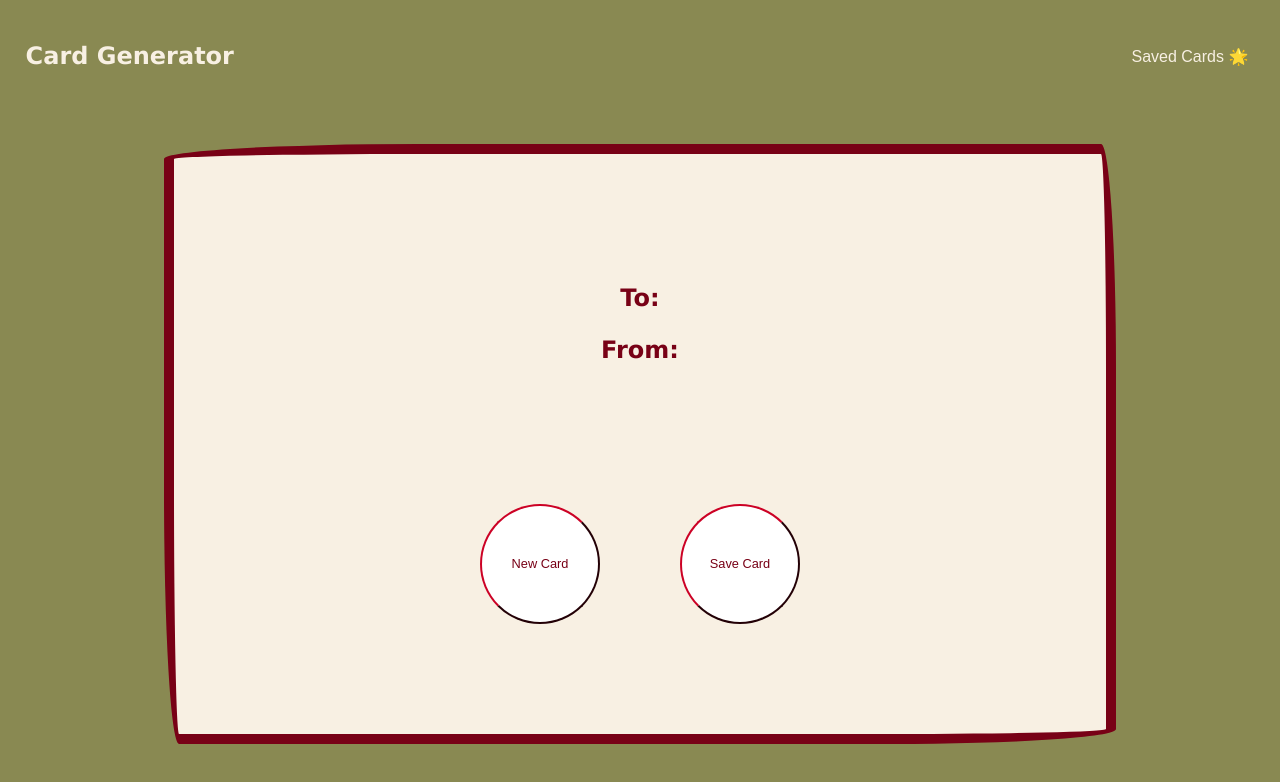
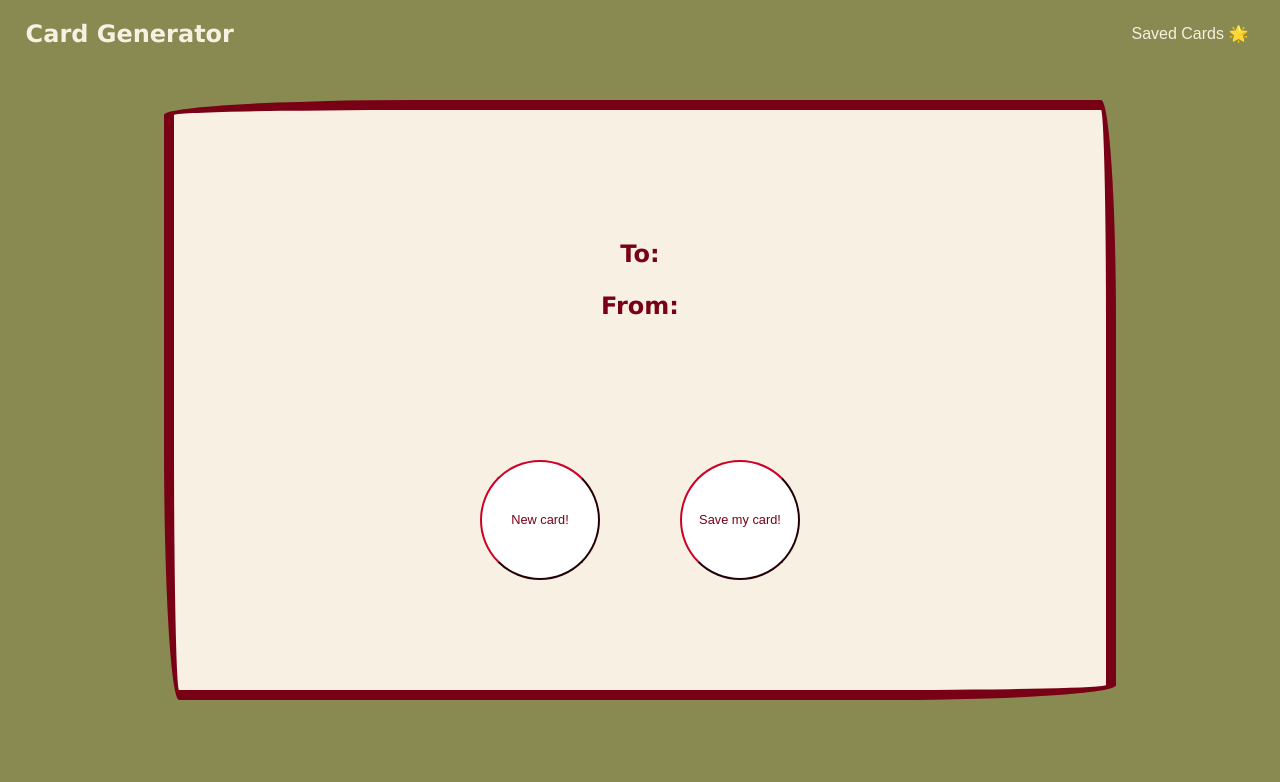
Before and after one commit to kpn678/stretch-tech, a React (Create React App) app: page /preview-card in a window 1280 px wide. Shown: the top 782 px of the page. Built offline with nearby package versions, Linux system fonts and the light colour scheme.

Commit message:
Fix margins/borders and remove unused code

```diff
--- a/src/Components/App/App.css
+++ b/src/Components/App/App.css
@@ -1,48 +1,50 @@
 main {
-  font-family:'Lucida Sans', 'Lucida Sans Regular', 'Lucida Grande', 'Lucida Sans Unicode', Geneva, Verdana, sans-serif;
+  height: 100%;
   display: flex;
   flex-direction: column;
   align-items: center;
   justify-content: space-evenly;
   text-align: center;
-  height: 100%;
+  font-family:'Lucida Sans', 'Lucida Sans Regular', 'Lucida Grande', 'Lucida Sans Unicode', Geneva, Verdana, sans-serif;
 }
 
 .home {
   border: solid 10px #780116;
   border-radius: 255px 15px 225px 15px/15px 225px 15px 255px;
-  padding: 30px;
+  margin-top: 4vh;
+  padding: 50px;
+  height: 60vh;
+  width: 65vw;
   background-color: #F8F0E3;
-  margin-top: 4vh;
 }
 
 .description > h2 {
-  font-size: 2.5em;
   margin-top: 8vh;
+  font-size: 2.2em;
 }
 
 .description > p, .select-text {
-  font-size: 1.5em;
+  font-size: 1.2em;
 }
 
 .select-text {
-  margin-top: 15vh;
+  margin-top: 10vh;
 }
 
 .choices {
+  margin-top: 5vh;
   display: flex;
   justify-content: space-evenly;
-  margin-top: 5vh;
 }
 
 .compliments-button, .jokes-button {
-  cursor: pointer;
+  border-radius: 50%;
+  border-color: #780116;
   height: 150px;
   width: 150px;
-  border-radius: 50%;
-  border-color: #780116;
+  cursor: pointer;
+  font-size: 1.1em;
   background-color: white;
-  font-size: 1.1em;
   color: #780116;
 }
 
--- a/src/Components/CardForm/CardForm.css
+++ b/src/Components/CardForm/CardForm.css
@@ -1,14 +1,14 @@
 form {
+    border:solid 10px #780116;
+    border-radius: 255px 15px 225px 15px/15px 225px 15px 255px;
+    margin-top: 4vh;
+    padding: 50px;
+    height: 60vh;
+    width: 65vw;
     display: flex;
     flex-direction: column;
     justify-content: space-between;
     align-items: center;
-    border:solid 10px #780116;
-    border-radius: 255px 15px 225px 15px/15px 225px 15px 255px;
-    height: 60vh;
-    width: 65vw;
-    margin-top: 4vh;
-    padding: 50px;
     background-color: #F8F0E3;
 }
 
@@ -23,23 +23,23 @@ textarea {
 }
 
 .form-buttons {
+    margin-top: 5vh;
+    width: 25vw;
     display: flex;
     justify-content: space-between;
-    margin-top: 5vh;
-    width: 25vw;
 }
 
 .make-card-button, .get-quote-button {
-    cursor: pointer;
+    border-radius: 50%;
+    border-color: #780116;
     height: 120px;
     width: 120px;
-    border-radius: 50%;
-    border-color: #780116;
+    cursor: pointer;
+    font-size: 0.8em;
     background-color: white;
-    font-size: 0.8em;
     color: #780116;
 }
 
 .make-card-button:hover, .get-quote-button:hover {
     transform: scale(1.2);
-  }
+}
--- a/src/Components/CardForm/CardForm.tsx
+++ b/src/Components/CardForm/CardForm.tsx
@@ -77,13 +77,13 @@ const CardForm = ({selectCard, choice}:Props) => {
                         <input type='text' name='from-input' onChange={ event => handleChange(event)} value={from} data-cy='from-input'/>
                     </label>
                     <div className='form-buttons'>
-                        <Link to="/preview-card" onClick={() => createCard()}>
-                            <button className='make-card-button' data-cy='make-card-button'>Make my card!</button>
-                        </Link>
                         <button className='get-quote-button' data-cy='get-quote-button' onClick={(event) => {
                             event.preventDefault()
                             getQuote()}}>{`Get new ${choice}!`}
                         </button>
+                        <Link to="/preview-card" onClick={() => createCard()}>
+                            <button className='make-card-button' data-cy='make-card-button'>Make my card!</button>
+                        </Link>
                     </div>
                 </>
             }
--- a/src/Components/CardPreview/CardPreview.css
+++ b/src/Components/CardPreview/CardPreview.css
@@ -37,3 +37,7 @@
     background-color: white;
     color: #780116;
 }
+
+.new-card-button:hover, .save-card-button:hover {
+    transform: scale(1.2);
+  }
--- a/src/Components/CardPreview/CardPreview.tsx
+++ b/src/Components/CardPreview/CardPreview.tsx
@@ -24,10 +24,10 @@ const CardPreview: FC<Props> = ({currentCard, saveCard}) => {
             </div>
             <div className="preview-buttons">
                 <Link to="/create-card">
-                    <button className='new-card-button'>New Card</button>
+                    <button className='new-card-button'>New card!</button>
                 </Link>
                 <Link to="/saved-cards">
-                    <button className='save-card-button' onClick={() => saveCard(currentCard)}>Save Card</button>
+                    <button className='save-card-button' onClick={() => saveCard(currentCard)}>Save my card!</button>
                 </Link>
             </div>
         </section>
--- a/src/Components/NavBar/NavBar.css
+++ b/src/Components/NavBar/NavBar.css
@@ -1,24 +1,20 @@
 nav {
+    width: 100%;
     display: flex;
     align-items: center;
     justify-content: space-between;
-    /* border:solid 5px #780116;
-    border-radius: 255px 15px 225px 15px/15px 225px 15px 255px;
-    background-color: #F8F0E3; */
-    height: 14vh;
-    width: 100%;
 }
 
 h1 {
+    margin-left: 2vw;
     color: #F8F0E3;
-    margin-left: 2vw;
 }
 
 .show-saved-button {
+    border-style: none;
+    margin-right: 2vw;
     cursor: pointer;
     font-size: 1em;
-    border-style: none;
     background-color: transparent;
     color: #F8F0E3;
-    margin-right: 2vw;
 }
--- a/src/Components/SavedCards/SavedCards.css
+++ b/src/Components/SavedCards/SavedCards.css
@@ -1,5 +1,5 @@
 .cards-grid {
-    margin: 15px;
+    margin: 4vh 2vw;
     display: grid;
     grid-template-columns: repeat(4, 1fr);
     grid-column-gap: 15px;
--- a/src/index.css
+++ b/src/index.css
@@ -1,13 +1,10 @@
 body {
   margin: 0;
-  font-family: -apple-system, BlinkMacSystemFont, 'Segoe UI', 'Roboto', 'Oxygen',
-    'Ubuntu', 'Cantarell', 'Fira Sans', 'Droid Sans', 'Helvetica Neue',
-    sans-serif;
   -webkit-font-smoothing: antialiased;
   -moz-osx-font-smoothing: grayscale;
-  background-color: #898952;
   display: flex;
   flex-direction: column;
+  background-color: #898952;
   color: #780116;
 }
 
```
Also changed, not shown: src/Components/GreetingCard/GreetingCard.tsx (+8 -8 lines), src/Components/SavedCards/SavedCards.tsx (+7 -7 lines).
